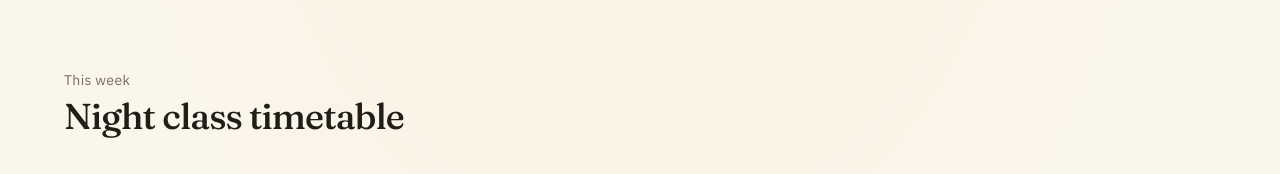
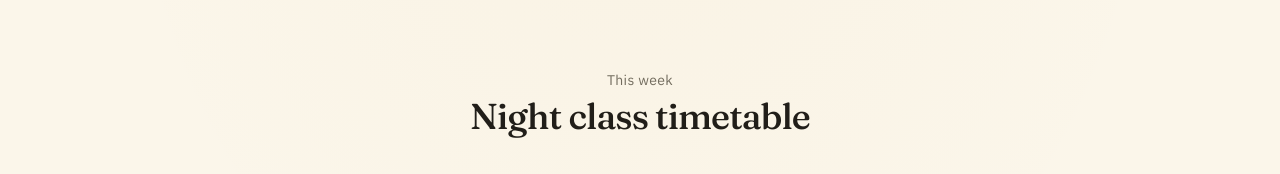
Before and after one commit to visualixefoundation/night-timetable, a Next.js app: page / in a window 1280 px wide. Shown: the part 213-387 px from the top of the page. Built offline with nearby package versions, Linux system fonts and the light colour scheme; no server answers; the database is empty.

Commit message:
Center the page title along with the timetable cards

```diff
--- a/app/page.tsx
+++ b/app/page.tsx
@@ -41,8 +41,8 @@ export default async function HomePage() {
   const today = new Date();
 
   return (
-    <div>
-      <div className="mb-10">
+    <div className="w-full">
+      <div className="mb-10 text-center">
         <p className="text-sm text-muted mb-1.5 tracking-wide">This week</p>
         <h1 className="font-display text-3xl sm:text-4xl text-ink tracking-tight">
           Night class timetable
```
